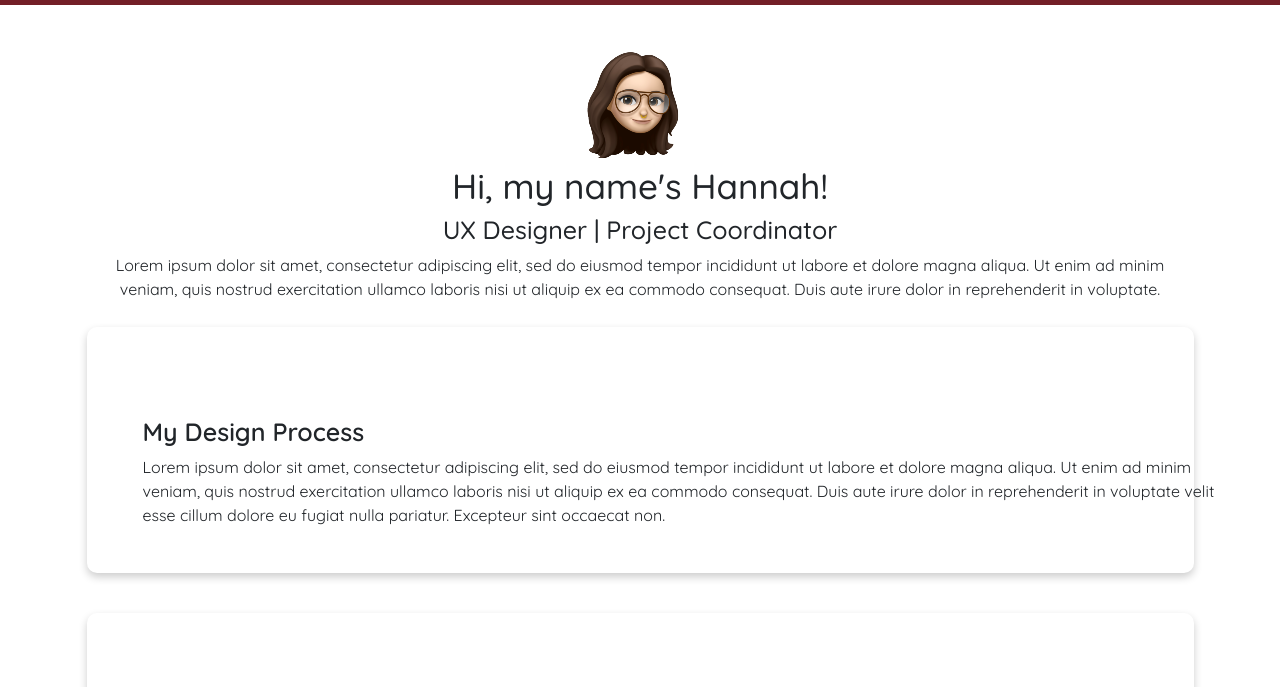
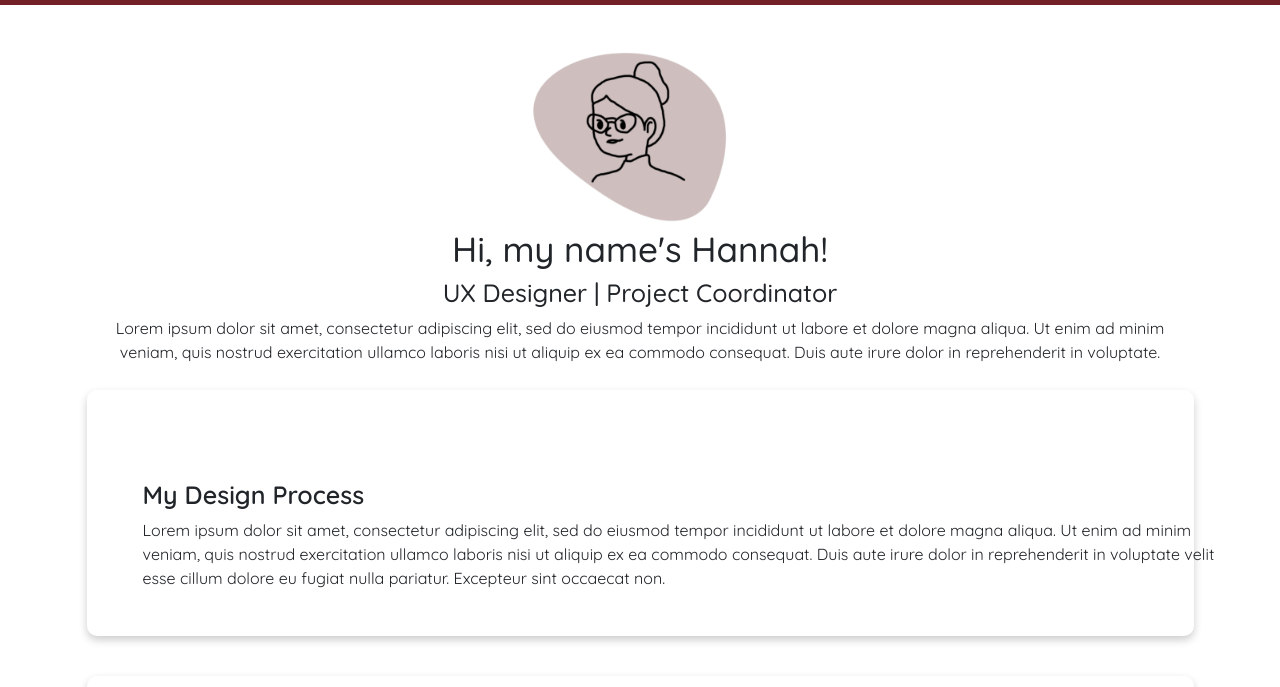
Before and after one commit to hcocanour/UX_UI_HW_19, a plain HTML site: page index.html in a window 1280 px wide. Shown: the part 113-800 px from the top of the page. Drawn offline with nearby package versions, Linux system fonts and the light colour scheme.

Commit message:
icon change

```diff
--- a/index.html
+++ b/index.html
@@ -26,7 +26,7 @@
 
     <section class="body">
       <section class="hero">
-        <img class="photoMe" src="images/Memoji.png">
+        <img class="photoMe" src="images/My Avatar.png">
         <div class="headers">
           <h1>Hi, my name's Hannah!</h1>
           <h2>UX Designer | Project Coordinator</h2>
```
Also changed, not shown: images/My Avatar small.png (added), images/My Avatar.png (added), 1 other file.
